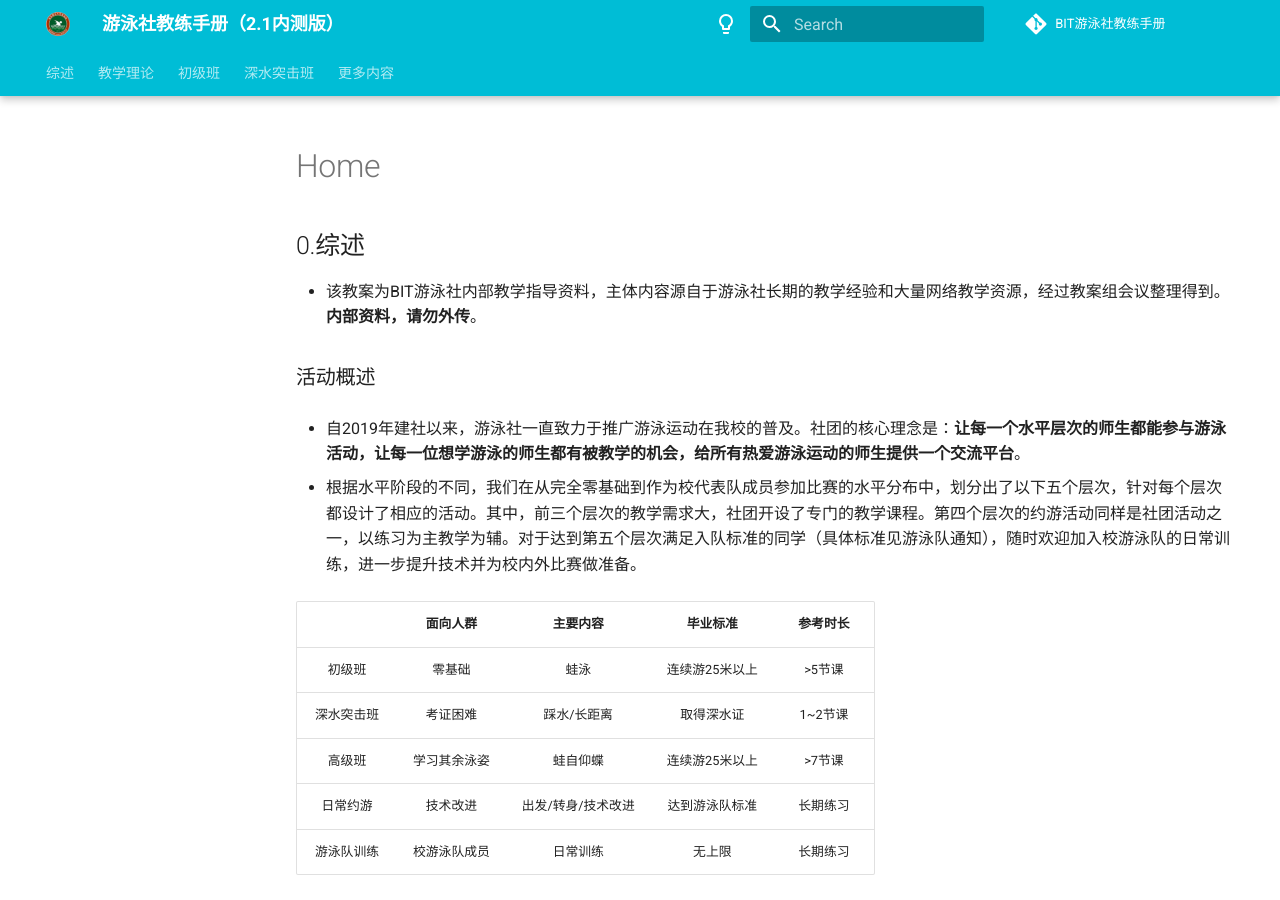
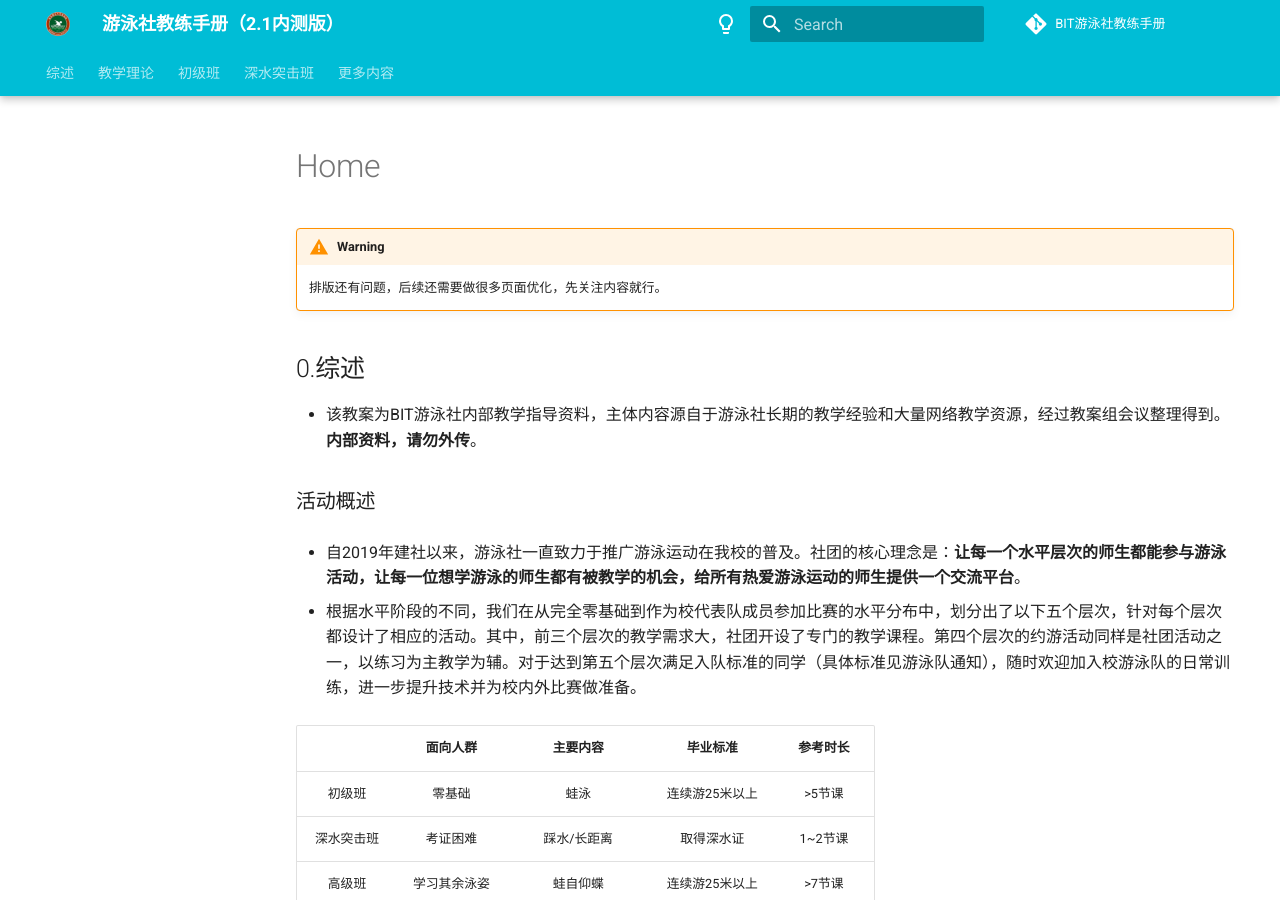
Before and after one commit to BITYYS/Instructor-Manual, an MkDocs documentation site: the page built from docs/index.md, in a window 1280 px wide and 900 px high. Built offline with MkDocs 1.6.1 and Material for MkDocs 9.7.7, drawn with Linux system fonts in a browser that asks for light colours; comment, search, counter and statistics services are not loaded.

Commit message:
add a warning

```diff
--- a/docs/index.md
+++ b/docs/index.md
@@ -1,3 +1,10 @@
+!!! Warning
+
+	排版还有问题，后续还需要做很多页面优化，先关注内容就行。
+
+
+
+
 ## 0.综述
 
 * 该教案为BIT游泳社内部教学指导资料，主体内容源自于游泳社长期的教学经验和大量网络教学资源，经过教案组会议整理得到。**内部资料，请勿外传**。
--- a/mkdocs.yml
+++ b/mkdocs.yml
@@ -102,6 +102,8 @@ markdown_extensions:
     - admonition
     - attr_list
     - def_list
+    - pymdownx.details
+    - pymdownx.superfences
     # - mdx_gh_links:
     #     user: mkdocs
     #     repo: mkdocs
```
